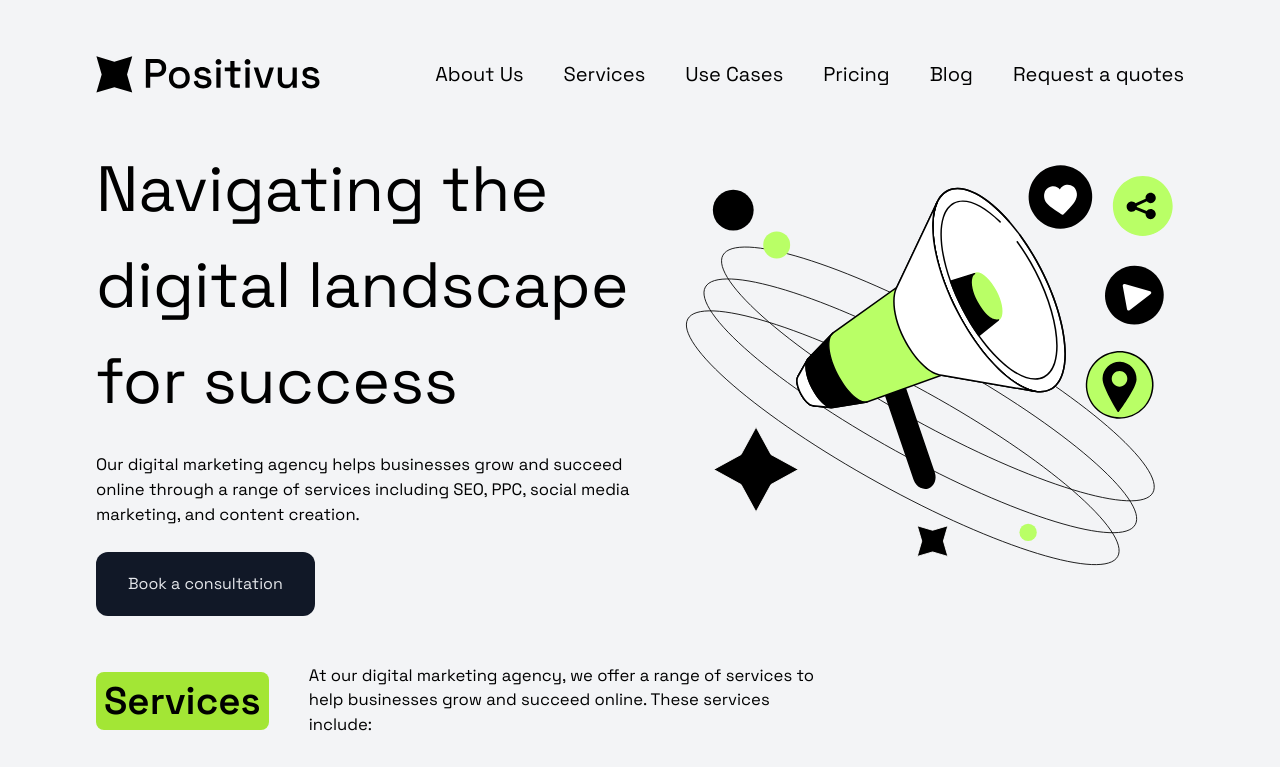
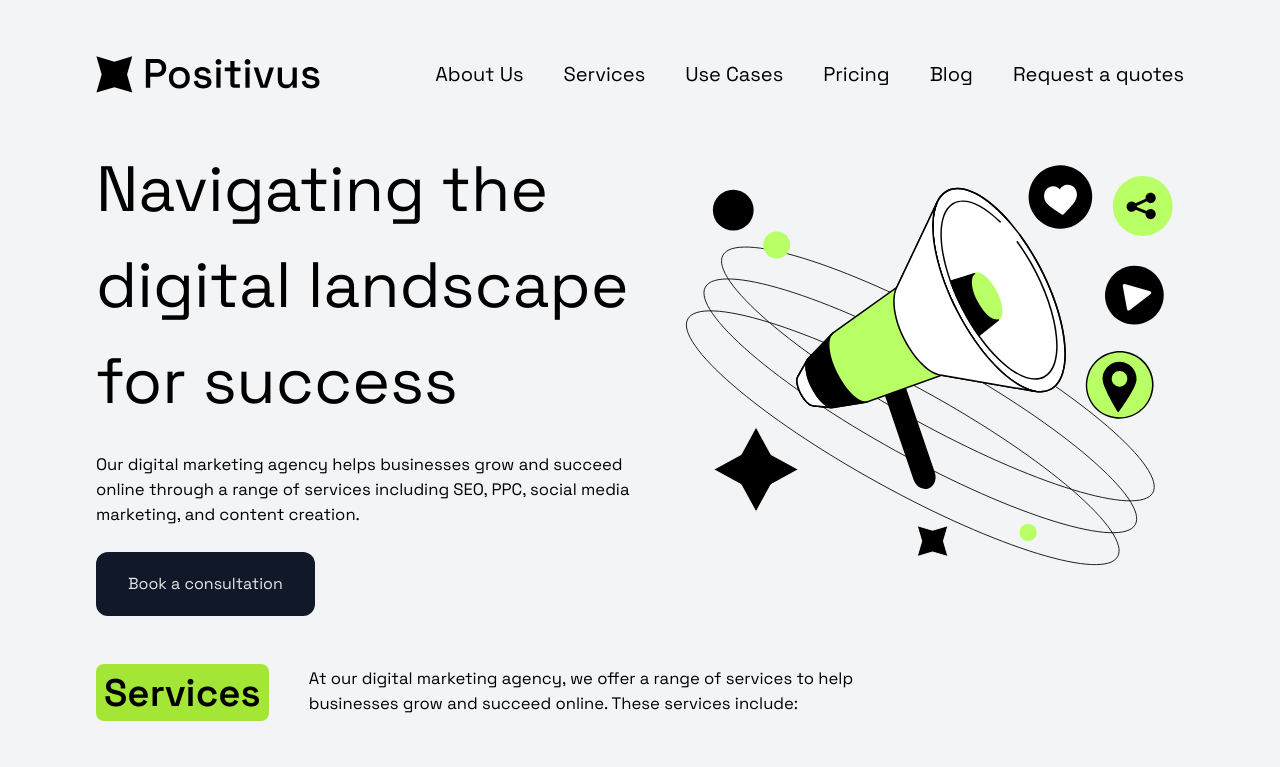
Before and after one commit to LucasMCFidelis/Positivus-Landing-Page, a React (Vite) app: page / in a window 1280 px wide. Shown: the top 767 px of the page. Built offline with nearby package versions, Linux system fonts and the light colour scheme; what @savvywombat/tailwindcss-grid-areas would draw is missing.

Commit message:
Ajusta paragrafo no header dos cards utilizando tailwind variants

```diff
--- a/src/app.tsx
+++ b/src/app.tsx
@@ -36,22 +36,27 @@ export function App() {
       <Card.Header
         title="Case Studies"
         description="Explore Real-Life Examples of Our Proven Digital Marketing Success through Our Case Studies"
+        paragraphSize="lg"
       />
       <Card.Header
         title="Our Working Process"
         description="Step-by-Step Guide to Achieving Your Business Goals"
+        paragraphSize="sm"
       />
       <Card.Header
         title="Team"
         description="Meet the skilled and experienced team behind our successful digital marketing strategies"
+        paragraphSize="md"
       />
       <Card.Header
         title="Testimonials"
         description="Hear from Our Satisfied Clients: Read Our Testimonials to Learn More about Our Digital Marketing Services"
+        paragraphSize="md"
       />
       <Card.Header
         title="Contact Us"
         description="Connect with Us: Let's Discuss Your Digital Marketing Needs"
+        paragraphSize="sm"
       />
     </div>
   )
--- a/src/components/cards/HeaderCard.tsx
+++ b/src/components/cards/HeaderCard.tsx
@@ -1,15 +1,32 @@
+import { tv } from "tailwind-variants"
+
 interface HeaderCardProps{
     title: string,
     description: string
+    paragraphSize?: "full" | "sm" | "md" | "lg" | undefined
 }
 
-export function HeaderCard({title, description}: HeaderCardProps) {
+export function HeaderCard({title, description, paragraphSize}: HeaderCardProps) {
+    const paragraph = tv({
+        base: 'text-paragraph-mobile lg:text-paragraph-desktop',
+        variants: {
+            size: {
+                sm: 'w-[310px]',
+                md: 'w-[470px]',
+                lg: 'w-[575px]',
+                full: 'w-full'
+            }
+        },
+        defaultVariants:{
+            size: 'full'
+        }
+    })
     return (
-        <div className="flex flex-col items-center justify-start gap-5 md:gap-10 mb-20 md:flex-row lg:w- lg:max-w-[66%]">
-            <h2 className="text-title-2-mobile md:text-title-2-desktop bg-lime-400 rounded-lg px-2 font-semibold">
+        <div className="flex flex-col items-center justify-start gap-5 md:gap-10 mb-20 md:flex-row">
+            <h2 className="text-title-2-mobile md:text-title-2-desktop bg-lime-400 rounded-lg px-2 font-semibold text-nowrap ">
                 {title}
             </h2>
-            <p className="text-paragraph-mobile lg:text-paragraph-desktop flex-1 ">
+            <p className={paragraph({ size: paragraphSize })}>
                 {description}
             </p>
         </div>
--- a/src/components/services/services.tsx
+++ b/src/components/services/services.tsx
@@ -7,6 +7,7 @@ export function Services() {
             <Card.Header
                 title="Services"
                 description="At our digital marketing agency, we offer a range of services to help businesses grow and succeed online. These services include:"
+                paragraphSize="lg"
             />
             <div className="w-full flex flex-wrap flex-col sm:flex-row y
       items-center justify-center gap-6">
```
